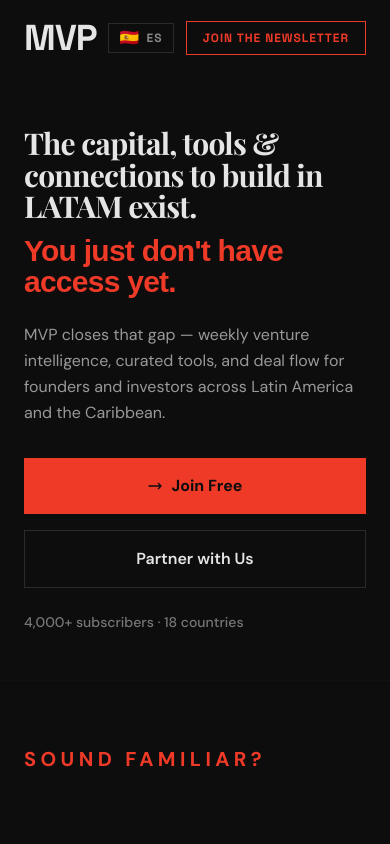
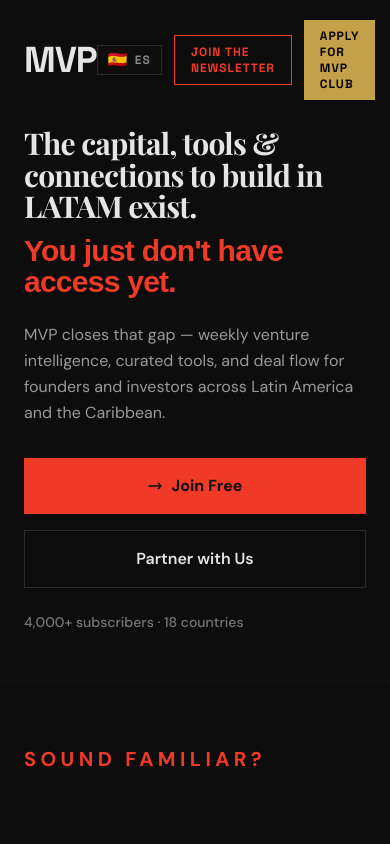
Before and after one commit to glitchxe/mvp-landing, a React (Vite) app: page / in a window 390 px wide. Shown: the top 844 px of the page. Built offline with nearby package versions, Linux system fonts and the light colour scheme; no server answers.

Commit message:
Show Apply for MVP Club button on mobile
Co-Authored-By: Claude Sonnet 4.6 (1M context) <noreply@anthropic.com>

```diff
--- a/src/App.jsx
+++ b/src/App.jsx
@@ -425,7 +425,7 @@ export default function App() {
 
             {/* Apply for MVP Club */}
             <a href="/mvpclub"
-              className="hidden sm:flex items-center gap-1.5 px-4 py-2 text-xs font-bold uppercase tracking-wide transition-all cursor-pointer"
+              className="flex items-center gap-1.5 px-4 py-2 text-xs font-bold uppercase tracking-wide transition-all cursor-pointer"
               style={{
                 fontFamily: 'Space Grotesk, sans-serif',
                 letterSpacing: '0.08em',
```
